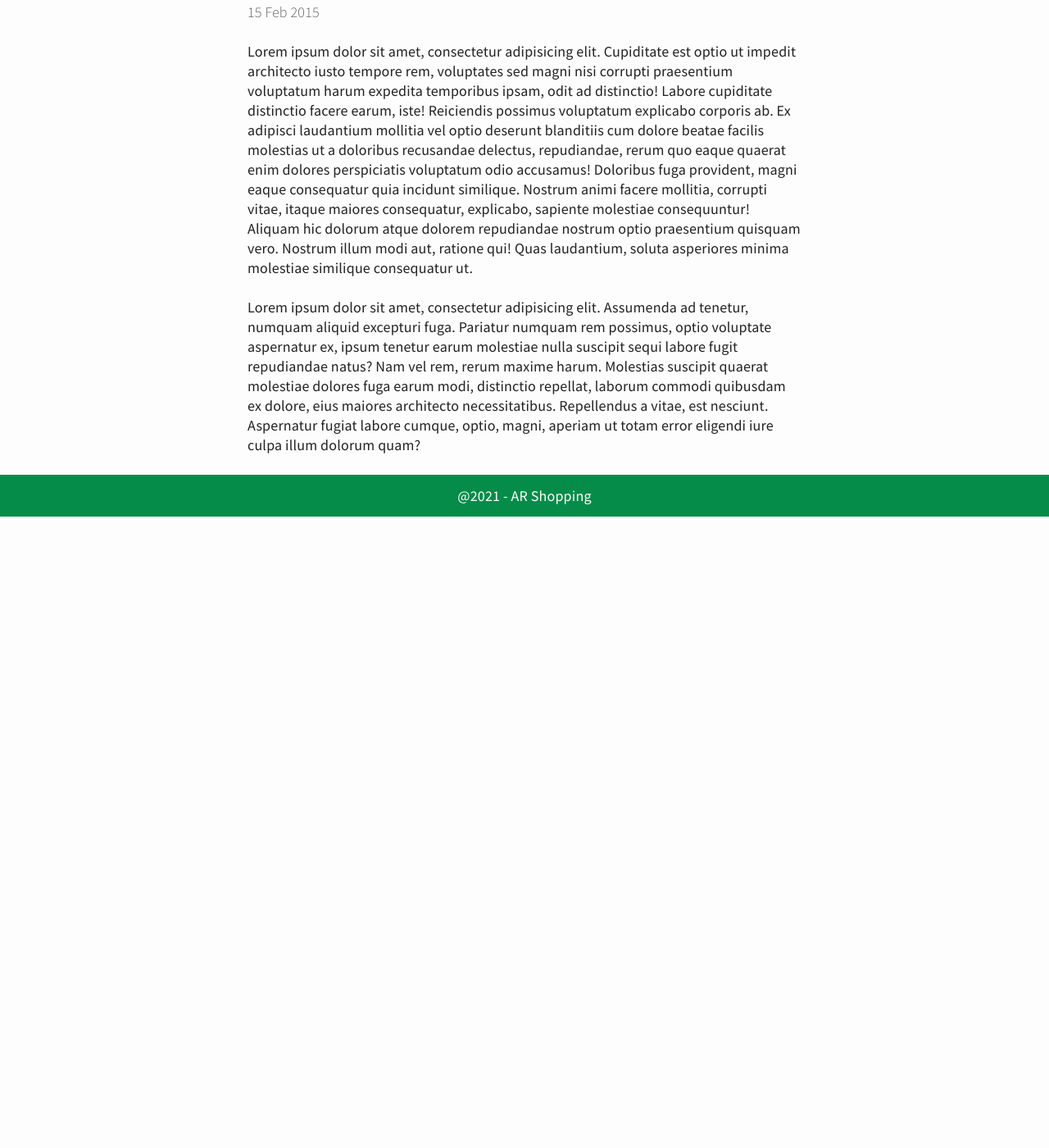
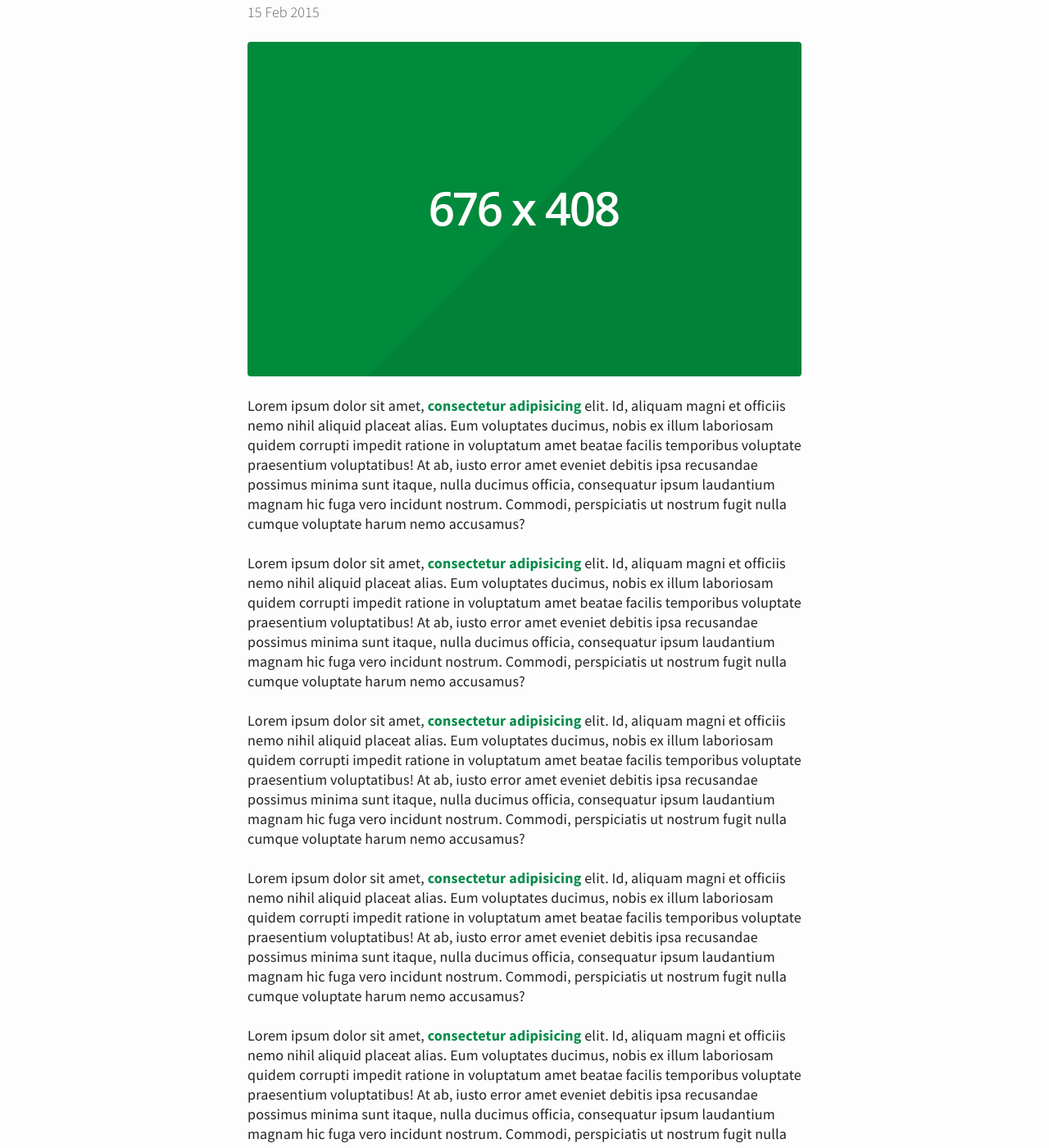
Before and after one commit to HansakaUP/AR-Shopping-Blog, a Jekyll site: the page built from _posts/2015-02-15-example-8.md, in a window 1280 px wide and 1400 px high, scrolled down 308 px. Shown: the whole window at 82% size. Built offline with Jekyll 4.4.1, drawn with Linux system fonts in a browser that asks for light colours; before the commit the page ends 938 px from its top, so only the background shows below that; some of the changed text lies outside the part shown.

Commit message:
Update 2015-02-15-example-8.md

```diff
--- a/_posts/2015-02-15-example-8.md
+++ b/_posts/2015-02-15-example-8.md
@@ -1,6 +1,15 @@
 ---
 title: Example 8
 ---
-Lorem ipsum dolor sit amet, consectetur adipisicing elit. Cupiditate est optio ut impedit architecto iusto tempore rem, voluptates sed magni nisi corrupti praesentium voluptatum harum expedita temporibus ipsam, odit ad distinctio! Labore cupiditate distinctio facere earum, iste! Reiciendis possimus voluptatum explicabo corporis ab. Ex adipisci laudantium mollitia vel optio deserunt blanditiis cum dolore beatae facilis molestias ut a doloribus recusandae delectus, repudiandae, rerum quo eaque quaerat enim dolores perspiciatis voluptatum odio accusamus! Doloribus fuga provident, magni eaque consequatur quia incidunt similique. Nostrum animi facere mollitia, corrupti vitae, itaque maiores consequatur, explicabo, sapiente molestiae consequuntur! Aliquam hic dolorum atque dolorem repudiandae nostrum optio praesentium quisquam vero. Nostrum illum modi aut, ratione qui! Quas laudantium, soluta asperiores minima molestiae similique consequatur ut.
+![Test](/emerald/img/img-test.png "Test")
+Lorem ipsum dolor sit amet, [consectetur adipisicing](http://www.example.com) elit. Id, aliquam magni et officiis nemo nihil aliquid placeat alias. Eum voluptates ducimus, nobis ex illum laboriosam quidem corrupti impedit ratione in voluptatum amet beatae facilis temporibus voluptate praesentium voluptatibus! At ab, iusto error amet eveniet debitis ipsa recusandae possimus minima sunt itaque, nulla ducimus officia, consequatur ipsum laudantium magnam hic fuga vero incidunt nostrum. Commodi, perspiciatis ut nostrum fugit nulla cumque voluptate harum nemo accusamus?
 
-Lorem ipsum dolor sit amet, consectetur adipisicing elit. Assumenda ad tenetur, numquam aliquid excepturi fuga. Pariatur numquam rem possimus, optio voluptate aspernatur ex, ipsum tenetur earum molestiae nulla suscipit sequi labore fugit repudiandae natus? Nam vel rem, rerum maxime harum. Molestias suscipit quaerat molestiae dolores fuga earum modi, distinctio repellat, laborum commodi quibusdam ex dolore, eius maiores architecto necessitatibus. Repellendus a vitae, est nesciunt. Aspernatur fugiat labore cumque, optio, magni, aperiam ut totam error eligendi iure culpa illum dolorum quam?
+Lorem ipsum dolor sit amet, [consectetur adipisicing](http://www.example.com) elit. Id, aliquam magni et officiis nemo nihil aliquid placeat alias. Eum voluptates ducimus, nobis ex illum laboriosam quidem corrupti impedit ratione in voluptatum amet beatae facilis temporibus voluptate praesentium voluptatibus! At ab, iusto error amet eveniet debitis ipsa recusandae possimus minima sunt itaque, nulla ducimus officia, consequatur ipsum laudantium magnam hic fuga vero incidunt nostrum. Commodi, perspiciatis ut nostrum fugit nulla cumque voluptate harum nemo accusamus?
+
+Lorem ipsum dolor sit amet, [consectetur adipisicing](http://www.example.com) elit. Id, aliquam magni et officiis nemo nihil aliquid placeat alias. Eum voluptates ducimus, nobis ex illum laboriosam quidem corrupti impedit ratione in voluptatum amet beatae facilis temporibus voluptate praesentium voluptatibus! At ab, iusto error amet eveniet debitis ipsa recusandae possimus minima sunt itaque, nulla ducimus officia, consequatur ipsum laudantium magnam hic fuga vero incidunt nostrum. Commodi, perspiciatis ut nostrum fugit nulla cumque voluptate harum nemo accusamus?
+
+Lorem ipsum dolor sit amet, [consectetur adipisicing](http://www.example.com) elit. Id, aliquam magni et officiis nemo nihil aliquid placeat alias. Eum voluptates ducimus, nobis ex illum laboriosam quidem corrupti impedit ratione in voluptatum amet beatae facilis temporibus voluptate praesentium voluptatibus! At ab, iusto error amet eveniet debitis ipsa recusandae possimus minima sunt itaque, nulla ducimus officia, consequatur ipsum laudantium magnam hic fuga vero incidunt nostrum. Commodi, perspiciatis ut nostrum fugit nulla cumque voluptate harum nemo accusamus?
+
+Lorem ipsum dolor sit amet, [consectetur adipisicing](http://www.example.com) elit. Id, aliquam magni et officiis nemo nihil aliquid placeat alias. Eum voluptates ducimus, nobis ex illum laboriosam quidem corrupti impedit ratione in voluptatum amet beatae facilis temporibus voluptate praesentium voluptatibus! At ab, iusto error amet eveniet debitis ipsa recusandae possimus minima sunt itaque, nulla ducimus officia, consequatur ipsum laudantium magnam hic fuga vero incidunt nostrum. Commodi, perspiciatis ut nostrum fugit nulla cumque voluptate harum nemo accusamus?
+
+Lorem ipsum dolor sit amet, [consectetur adipisicing](http://www.example.com) elit. Id, aliquam magni et officiis nemo nihil aliquid placeat alias. Eum voluptates ducimus, nobis ex illum laboriosam quidem corrupti impedit ratione in voluptatum amet beatae facilis temporibus voluptate praesentium voluptatibus! At ab, iusto error amet eveniet debitis ipsa recusandae possimus minima sunt itaque, nulla ducimus officia, consequatur ipsum laudantium magnam hic fuga vero incidunt nostrum. Commodi, perspiciatis ut nostrum fugit nulla cumque voluptate harum nemo accusamus?
```
